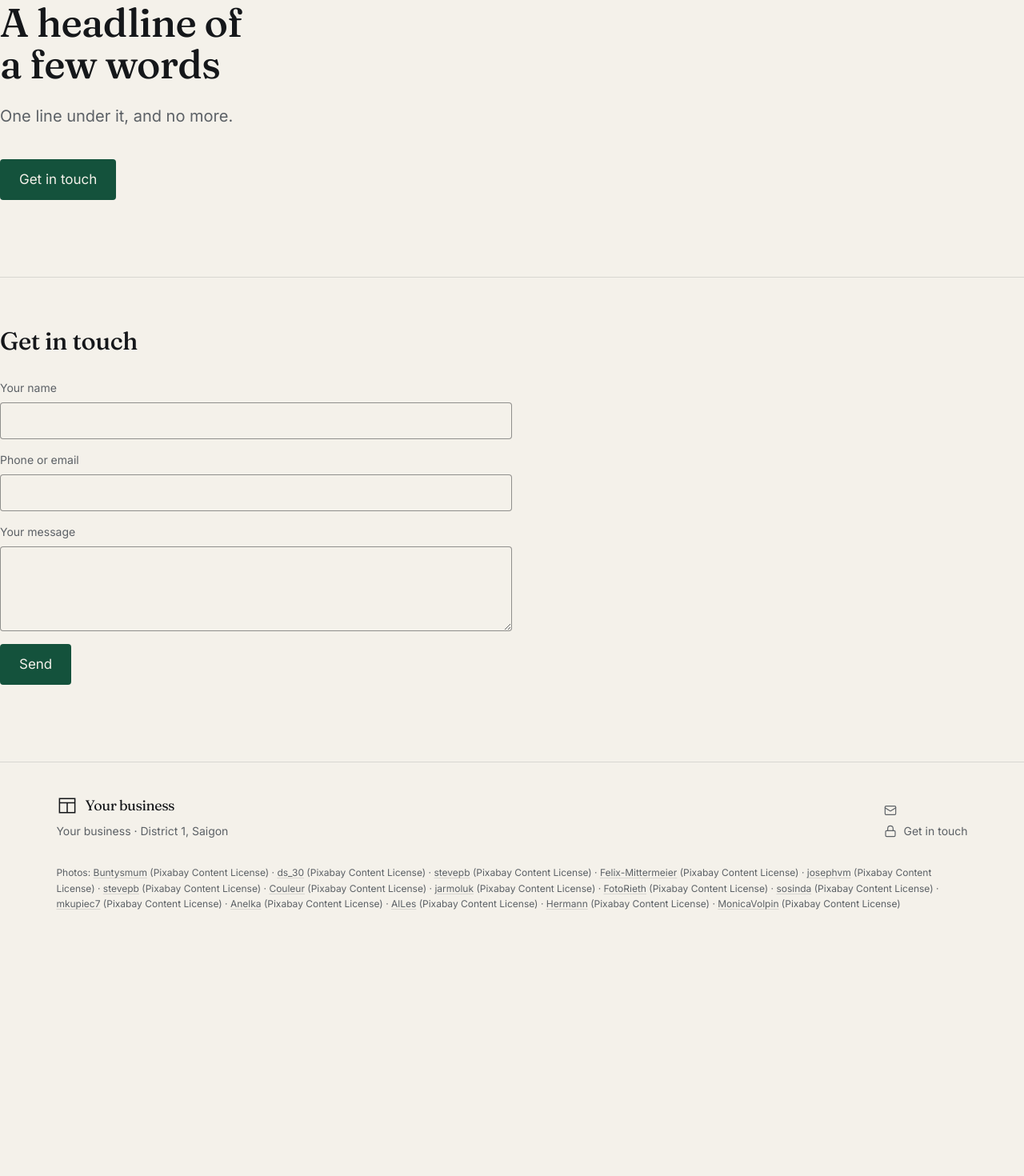
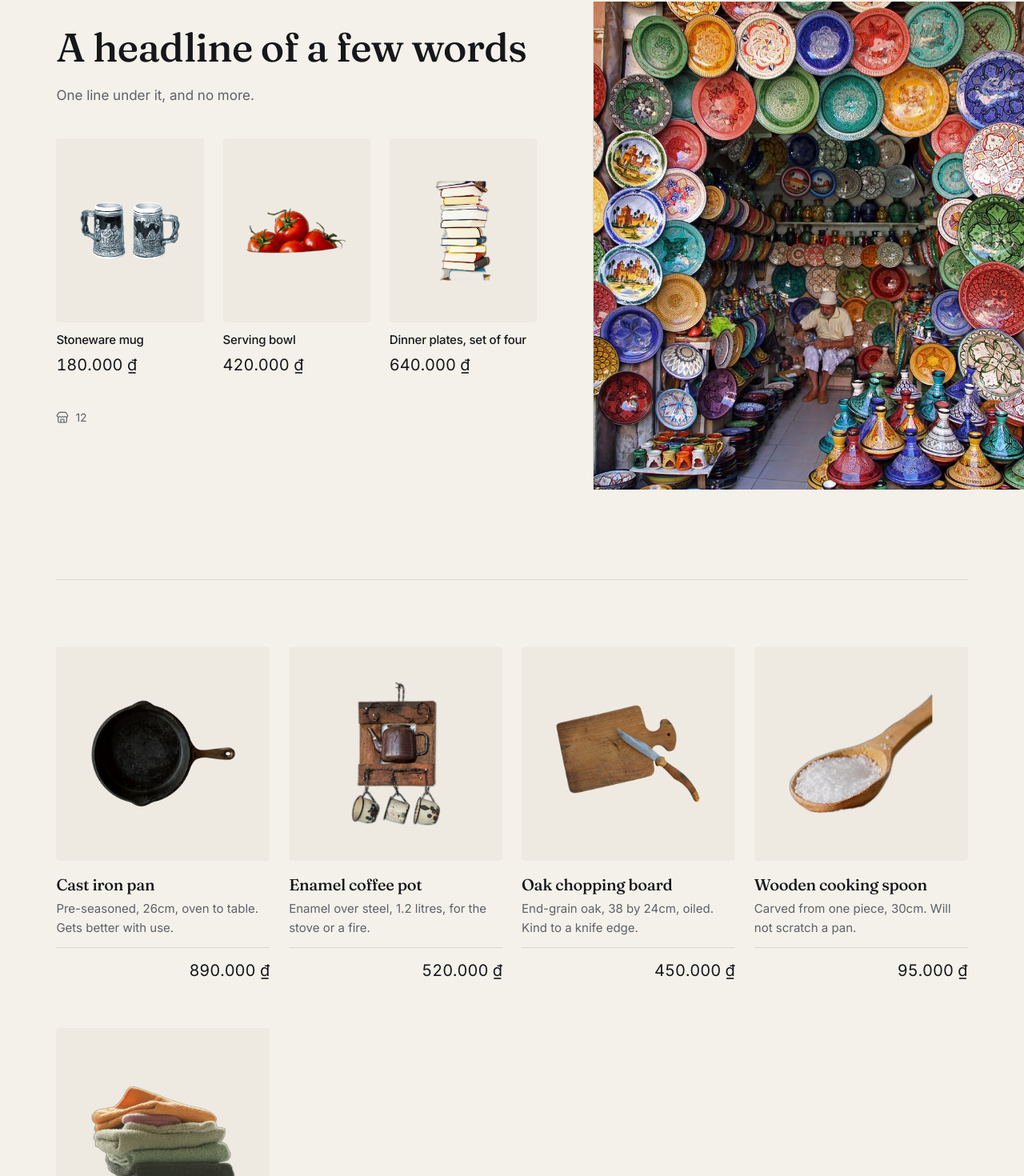
Before and after one commit to ThanhNV121097/project-065a17ca, a React (Vite) app in the folder code/frontend/: page / in a window 1280 px wide. Shown: the part 76-1546 px from the top of the page at 80% size. Before the commit the page ends 1256 px from the top, so only its background shows below. Built offline with nearby package versions, Linux system fonts and the light colour scheme.

Commit message:
design: the catalogue — the window hero and the rest of the shelf

```diff
--- a/code/frontend/src/pages/Home.tsx
+++ b/code/frontend/src/pages/Home.tsx
@@ -1,26 +1,114 @@
+import { motion, useReducedMotion } from "framer-motion";
 import { T, useContent } from "../editable";
-import ContactForm from "../components/ContactForm";
+import { useCollection } from "../data";
+import { Picture } from "../picture";
+import ProductCard, { type Product } from "../components/ProductCard";
+import ProductImage from "../components/ProductImage";
+import Reveal from "../components/Reveal";
+import Icon from "../components/Icon";
+import { formatPrice } from "../lib/format";
+import { useAdded } from "../lib/mock/products";
 
 /**
- * The home page. Every other page goes beside it in src/pages/, one file each.
+ * The catalogue. The whole public site: what the shop has, and what it costs.
  *
- * The hero's button and the header's both point at `nav.cta.href`, and the
- * section that answers it is below with that id on it. The scaffold used to
- * ship `href="#contact"` with no element of that id anywhere — a dead link in
- * the one thing a visitor is asked to press — and a design that moved contact
- * onto a page of its own kept the dead anchor. A link to #something with no
- * #something is now a walk defect (dead-anchor), so neither can ship again.
+ * The first screen is the window — a type column on the left edge with three
+ * tall product frames under it, and one photograph of the shelf bleeding off
+ * the right of the viewport, top edge to bottom edge. Below it the rest of
+ * the goods, a page at a time.
  */
 export default function Home() {
-  const cta = useContent("nav.cta.href") || "#contact";
+  const still = useReducedMotion();
+  const added = useAdded();
+  const { items, total, hasMore, loading, loadMore } = useCollection<Product & { description?: string }>(
+    "products",
+    { pageSize: 8 },
+  );
+
+  // Products the owner added in the CMS this session stand ahead of the
+  // catalogue's own records, so adding one is visible on the public page.
+  const all = [...(added as unknown as Product[]), ...items];
+  const window3 = all.slice(0, 3);
+  const rest = all.slice(3);
+  const count = total + added.length;
+
+  const rise = (delay: number) =>
+    still
+      ? {}
+      : {
+          initial: { opacity: 0, y: 16 },
+          animate: { opacity: 1, y: 0 },
+          transition: { duration: 0.6, delay, ease: [0.2, 0.7, 0.2, 1] as const },
+        };
+
   return (
     <>
-      <T k="hero.headline" as="h1" className="text-[length:var(--size-h1)] leading-[1.05] max-w-[16ch]" />
-      <T k="hero.sub" as="p" className="mt-6 text-xl text-ink-soft max-w-[48ch]" />
-      <T k="hero.cta.label" as="a" href={cta} className="mt-10 inline-block rounded bg-accent px-6 py-3 text-accent-ink" />
-      <section id={cta.startsWith("#") ? cta.slice(1) : "contact"} className="mt-24 border-t border-line pt-16">
-        <T k="contact.heading" as="h2" className="text-[length:var(--size-h2)]" />
-        <ContactForm className="mt-8 max-w-[40rem]" />
+      {/* The window. The photograph is a child of the viewport's right half
+          and takes its full height; the type column stops on a hairline. */}
+      <section className="lg:grid lg:grid-cols-[minmax(0,1fr)_42vw] lg:items-stretch">
+        <div className="px-[var(--gutter)] pb-14 pt-4 lg:border-r lg:border-line lg:pb-20">
+          <motion.p {...rise(0)} className="label text-accent">
+            <T k="hero.eyebrow" />
+          </motion.p>
+          <motion.h1 {...rise(0.08)} className="mt-4 max-w-[18ch] text-[length:var(--size-h1)]">
+            <T k="hero.headline" />
+          </motion.h1>
+          <motion.p {...rise(0.16)} className="mt-5 max-w-[46ch] text-ink-soft">
+            <T k="hero.sub" />
+          </motion.p>
+
+          <motion.ul {...rise(0.24)} className="mt-10 grid grid-cols-3 gap-4 lg:gap-6">
+            {window3.map((p, i) => (
+              <li key={p.id} data-record={`products:${p.id}`} className="flex flex-col">
+                <ProductImage src={p.image} alt={p.name} aspect="4/5" eager={i === 0}
+                  slot={`/images/products/${p.id}.png`} />
+                <h2 className="mt-3 text-[0.9375rem] font-body leading-snug">{p.name}</h2>
+                <span className="tabular mt-1 text-[length:var(--size-price)]">{formatPrice(p.price)}</span>
+              </li>
+            ))}
+          </motion.ul>
+
+          <motion.p {...rise(0.32)} data-testid="catalogue-count"
+            className="mt-10 flex items-center gap-2 text-sm text-ink-soft">
+            <Icon name="store" size={16} />
+            <span>{count} <T k="catalogue.count_suffix" /></span>
+          </motion.p>
+        </div>
+
+        <div className="relative mt-10 h-[46vh] lg:mt-0 lg:h-auto">
+          <Picture src="/images/shelf.jpg" alt={useContent("hero.photo_alt")} loading="eager"
+            width={853} height={1280}
+            className="absolute inset-0 h-full w-full object-cover" />
+        </div>
+      </section>
+
+      {/* The rest of the shelf. The heading sits in the left margin beside
+          its text from 1024px up. */}
+      <section className="mt-20 px-[var(--gutter)] lg:mt-28">
+        <Reveal as="header" className="border-t border-line pt-6 lg:grid lg:grid-cols-[14rem_minmax(0,1fr)] lg:gap-10">
+          <T k="catalogue.label" as="p" className="label text-ink-soft" />
+          <div>
+            <T k="catalogue.heading" as="h2" className="max-w-[24ch] text-[length:var(--size-h2)]" />
+            <T k="catalogue.sub" as="p" className="mt-3 max-w-[52ch] text-ink-soft" />
+          </div>
+        </Reveal>
+
+        <ul className="mt-12 grid grid-cols-2 gap-x-6 gap-y-14 lg:grid-cols-4">
+          {rest.map((p, i) => (
+            <Reveal as="li" key={p.id} delay={(i % 4) * 0.06}>
+              <ProductCard product={p} />
+            </Reveal>
+          ))}
+        </ul>
+
+        {loading && <p className="mt-10 text-sm text-ink-soft"><T k="catalogue.loading" /></p>}
+        {hasMore && !loading && (
+          <button type="button" data-testid="show-more" onClick={loadMore}
+            className="mt-12 inline-flex items-center gap-2 rounded-[var(--radius-sm)] border border-ink px-5 py-2.5 text-sm hover:bg-ink hover:text-ground">
+            <T k="catalogue.more" />
+            <Icon name="expand" size={16} />
+          </button>
+        )}
       </section>
     </>
   );
```
